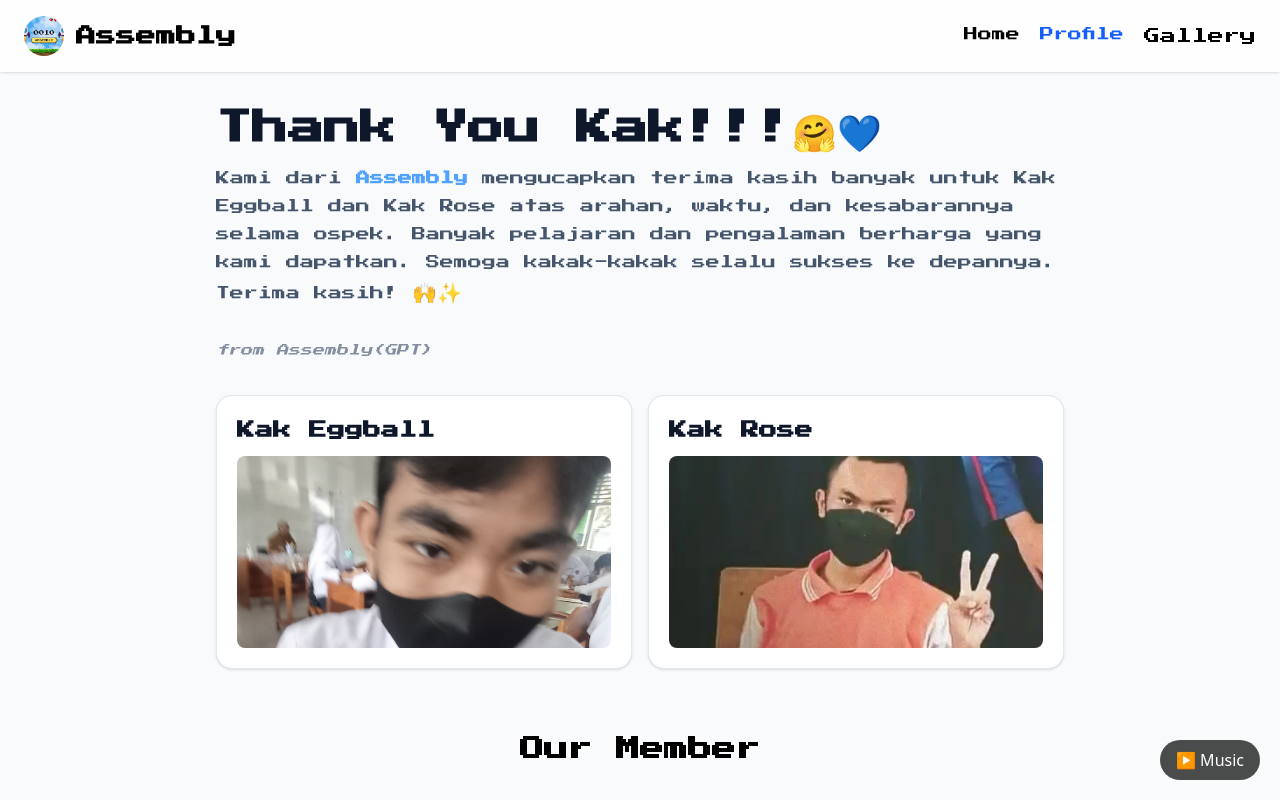
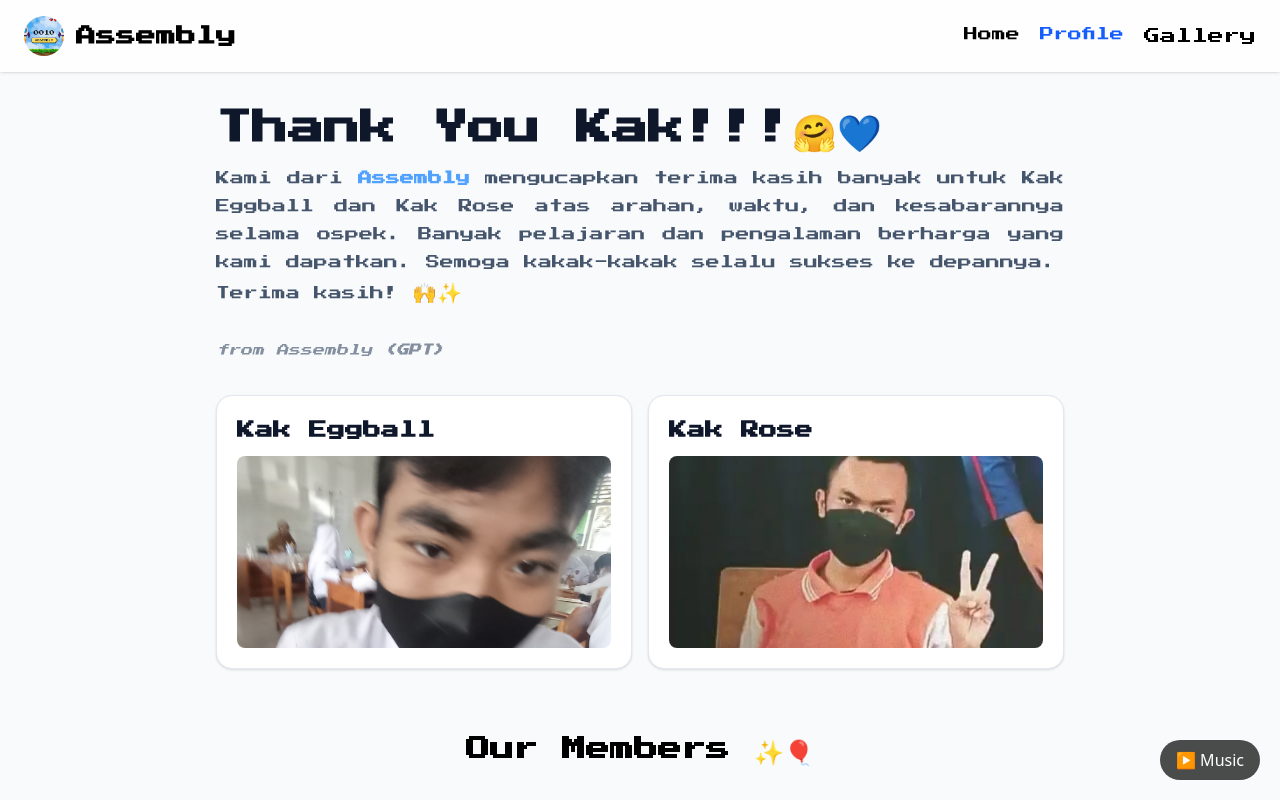
Before and after one commit to mdzulqornainn/assembly-cihuy, a React (Vite) app: page /member in a window 1280 px wide. Shown: the top 800 px of the page. Built offline with nearby package versions, Linux system fonts and the light colour scheme.

Commit message:
FINAL KEKNYA

```diff
--- a/src/App.jsx
+++ b/src/App.jsx
@@ -18,7 +18,6 @@ function App() {
     <>
       <GlobalMusic />
 
-      {/* 🎮 Pixel Game Loader */}
       <AnimatePresence mode="wait">
         {loading && <Loader onFinish={() => setLoading(false)} />}
       </AnimatePresence>
@@ -26,6 +25,8 @@ function App() {
       {!loading && (
         <>
           {(location.pathname === "/member" ||
+            location.pathname === "/member/" ||
+            location.pathname === "/gallery|" ||
             location.pathname === "/gallery") && <Navbar />}
 
           <Routes location={location} key={location.pathname}>
@@ -35,6 +36,8 @@ function App() {
           </Routes>
 
           {(location.pathname === "/member" ||
+            location.pathname === "/member/" ||
+            location.pathname === "/gallery|" ||
             location.pathname === "/gallery") && <Footer />}
         </>
       )}
--- a/src/components/Gallery.jsx
+++ b/src/components/Gallery.jsx
@@ -50,7 +50,7 @@ export default function Gallery() {
       <div className="max-w-6xl mx-auto px-6">
         {/* ================= HEADER TETAP ================= */}
         <div className="mb-20 text-center font-press">
-          <h2 className="text-4xl tracking-[0.3em] text-black">OUR MOMENT</h2>
+          <h2 className="text-4xl tracking-[0.3em] text-black">OUR MOMENTS</h2>
         </div>
 
         {/* ================= CINEMATIC MASONRY ================= */}
--- a/src/components/Hero.jsx
+++ b/src/components/Hero.jsx
@@ -88,7 +88,7 @@ export default function Hero() {
           className="flex gap-3 md:gap-4 mt-2 flex-wrap justify-center"
         >
           <Button href="/gallery" text="Gallery" icon={camera} />
-          <Button href="/member" text="Members" />
+          <Button href="/member" text="👨‍💻 Members" />
           <Button
             href="https://open.spotify.com/playlist/7BBQ3REvQUrRb9LFuCXSQN?si=efd4f8318fca4348"
             text="Playlist"
--- a/src/components/ProfileCard.jsx
+++ b/src/components/ProfileCard.jsx
@@ -8,7 +8,6 @@ export default function ProfileCard({ name, img }) {
   return (
     <motion.div
       className="flex flex-col items-center gap-3 cursor-pointer"
-      // ✨ FEEL BUTTON
       whileHover={{
         scale: 1.08,
         y: -6,
--- a/src/components/Team.jsx
+++ b/src/components/Team.jsx
@@ -26,7 +26,7 @@ export default function Team() {
         initial={{ opacity: 0, y: 10 }}
         animate={{ opacity: 1, y: 0 }}
       >
-        Our Member
+        Our Members ✨🎈
       </motion.h2>
 
       {/* GRID */}
--- a/src/pages/Member.jsx
+++ b/src/pages/Member.jsx
@@ -19,21 +19,24 @@ export default function Profile() {
 
         {/* DESCRIPTION */}
         <motion.p
-          className="mt-4 text-xs sm:text-xs md:text-sm text-slate-600 leading-7"
+          className="mt-4 text-justify text-xs sm:text-xs md:text-sm text-slate-600 leading-7"
           initial={{ opacity: 0, y: 15 }}
           animate={{ opacity: 1, y: 0 }}
           transition={{ delay: 0.1 }}
         >
           Kami dari
-          <span className="font-bold text-blue-400"> Assembly </span>
+          <span className="font-bold text-blue-400 "> Assembly </span>
           mengucapkan terima kasih banyak untuk Kak Eggball dan Kak Rose atas
           arahan, waktu, dan kesabarannya selama ospek. Banyak pelajaran dan
           pengalaman berharga yang kami dapatkan. Semoga kakak-kakak selalu
-          sukses ke depannya. Terima kasih!{" "}
-          <span className="text-xl">🙌✨</span>
+          sukses ke depannya.
+          <br />
+          Terima kasih! <span className="text-xl">🙌✨</span>
           <br />
           <br />
-          <span className="italic text-xs opacity-65">from Assembly(GPT)</span>
+          <span className="italic text-xs opacity-65">
+            from Assembly <span className="font-bold">(GPT)</span>{" "}
+          </span>
         </motion.p>
 
         {/* CARDS */}
```
